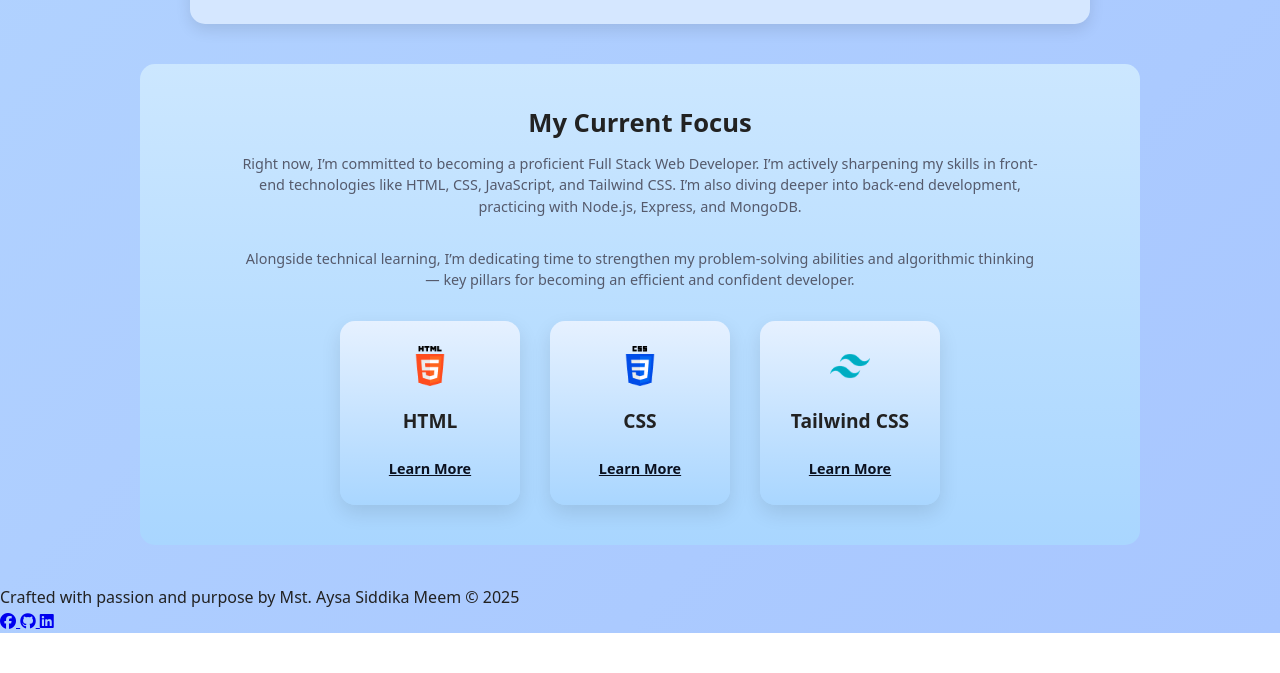
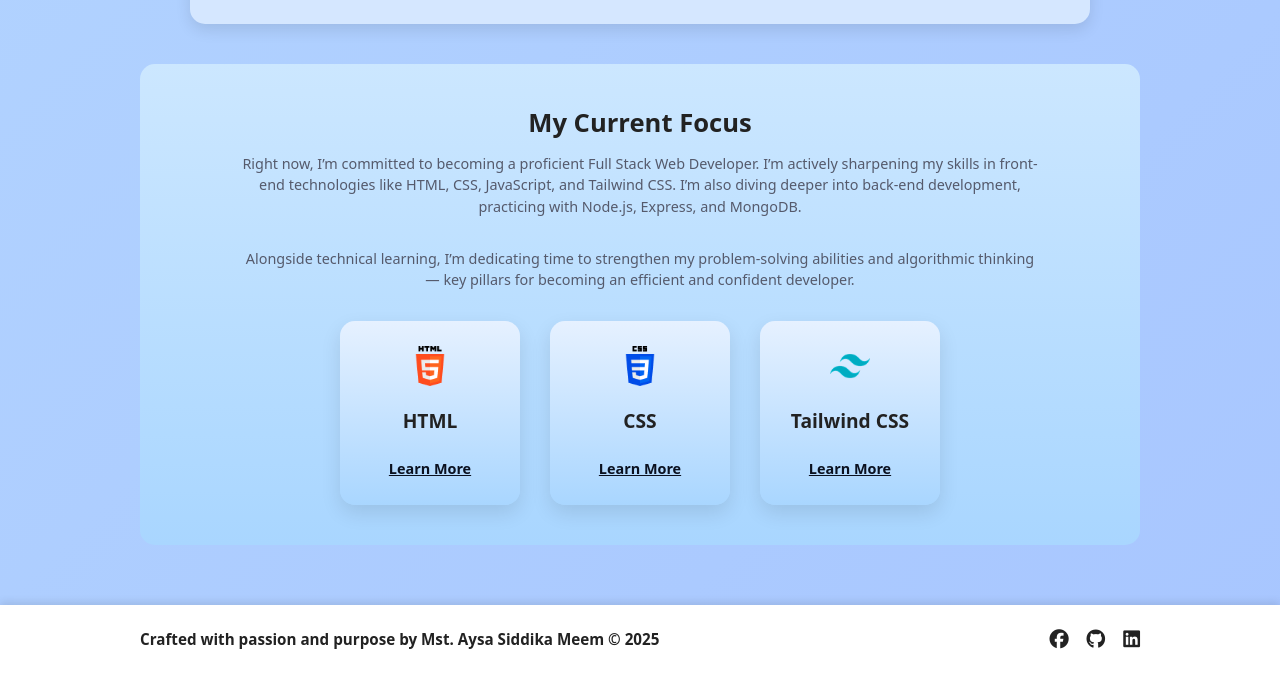
Before and after one commit to MRaysa/PH-Bootcamp-A1-Career.io, a plain HTML site: page index.html in a window 1280 px wide. Shown: the part 1914-2587 px from the top of the page. Before the commit the page ends 2547 px from the top, so only its background shows below. Drawn offline with Linux system fonts and the light colour scheme; a web font is replaced by a local one.

Commit message:
added style css in footer

```diff
--- a/style.css
+++ b/style.css
@@ -247,3 +247,41 @@ header {
   display: inline-block;
   margin-top: 10px;
 }
+
+footer {
+  background-color: #fff;
+  padding: 20px;
+  box-shadow: 0 -3px 8px rgba(0, 0, 0, 0.1);
+  margin-top: 60px;
+}
+
+.container-footer {
+  max-width: 1000px;
+  margin: 0 auto;
+  display: flex;
+  justify-content: space-between;
+  align-items: center;
+  flex-wrap: wrap;
+  gap: 20px;
+}
+
+.copyright {
+  font-weight: 600;
+  font-size: 0.95rem;
+  color: #222;
+}
+
+.social-icons {
+  display: flex;
+  gap: 18px;
+}
+
+.social-icons a {
+  color: #222;
+  font-size: 1.2rem;
+  transition: color 0.3s ease;
+}
+
+.social-icons a:hover {
+  color: #f7b536;
+}
```
